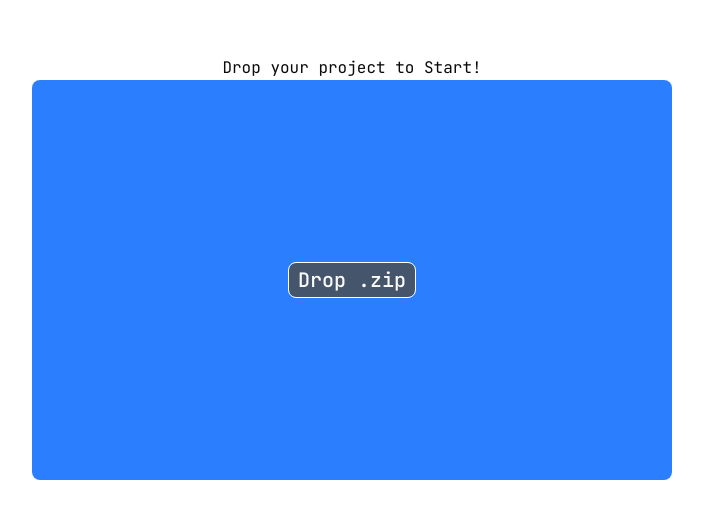
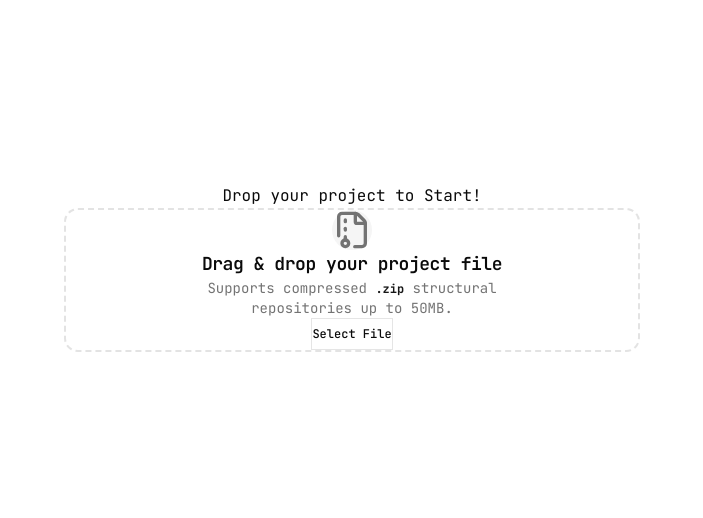
Before and after one commit to Akash5908/RepoAudit.ai, a Next.js app in the folder apps/web/: page / in a window 1280 px wide. Shown: the part 132-650 px from the top of the page, without its empty margins (288-991 px from the left). Built offline with nearby package versions, Linux system fonts and the light colour scheme.

Commit message:
feat: implement FileDropzone component with validation and update dependencies

```diff
--- a/apps/web/app/page.tsx
+++ b/apps/web/app/page.tsx
@@ -1,6 +1,8 @@
+"use client"
 import Image, { type ImageProps } from "next/image";
 import { Button } from "@/components/ui/button";
 import styles from "./page.module.css";
+import { FileDropzone } from "@/components/drop-zone/drop-zone";
 
 type Props = Omit<ImageProps, "src"> & {
   srcLight: string;
@@ -23,15 +25,16 @@ export default function Home() {
     <div className="w-screen h-screen " >
       {/* Container */}
       <main className="flex  w-full h-full flex-col justify-center items-center">
-        <div className="flex justify-center h-auto mb-[0vh]">
+        <div className="flex justify-center h-auto ">
           <h1>Drop your project to Start!</h1>
         </div>
         {/* Dropzone  */}
-        <div className="w-[50vw] h-[50vh] bg-blue-500 rounded-md flex justify-center items-center">
+        {/* <div className="w-[50vw] h-[50vh] bg-blue-500 rounded-md flex justify-center items-center">
           <Button size="lg" className="border border-white rounded-md cursor-pointer w-[10vw] bg-slate-600">
             <span className="text-xl px-[10vw]">Drop .zip</span>
           </Button>
-        </div>
+        </div> */}
+        <FileDropzone onFileAccepted={(file) => console.log(file)} />
       </main>
     </div>
   );
--- /dev/null
+++ b/apps/web/components/drop-zone/drop-zone.tsx
@@ -0,0 +1,92 @@
+"use client";
+
+import React, { useCallback, useState } from "react";
+import { useDropzone } from "react-dropzone";
+import { UploadCloud, FileArchive, AlertCircle } from "lucide-react";
+import { cn } from "@/lib/utils";
+import { Button } from "@/components/ui/button";
+
+interface FileDropzoneProps {
+  onFileAccepted: (file: File) => void;
+  maxSizeInMB?: number;
+}
+
+export function FileDropzone({ onFileAccepted, maxSizeInMB = 50 }: FileDropzoneProps) {
+  const [error, setError] = useState<string | null>(null);
+  const MAX_SIZE = maxSizeInMB * 1024 * 1024;
+
+  const onDrop = useCallback((acceptedFiles: File[], rejectedFiles: any[]) => {
+    setError(null);
+
+    if (rejectedFiles.length > 0) {
+      const reason = rejectedFiles[0].errors[0]?.code;
+      if (reason === "file-too-large") {
+        setError(`File size exceeds the enterprise limit of ${maxSizeInMB}MB.`);
+      } else if (reason === "file-invalid-type") {
+        setError("Invalid file type. Please upload a valid .zip archive.");
+      } else {
+        setError("Something went wrong during file ingestion.");
+      }
+      return;
+    }
+
+    if (acceptedFiles.length > 0) {
+      onFileAccepted(acceptedFiles[0] as File);
+    }
+  }, [onFileAccepted, maxSizeInMB]);
+
+  const { getRootProps, getInputProps, isDragActive } = useDropzone({
+    onDrop,
+    maxFiles: 1,
+    maxSize: MAX_SIZE,
+    accept: {
+      "application/zip": [".zip"],
+      "application/x-zip-compressed": [".zip"],
+    },
+  });
+
+  return (
+    <div className="w-full max-w-xl mx-auto">
+      <div
+        {...getRootProps()}
+        className={cn(
+          "group relative flex flex-col items-center justify-center rounded-xl border-2 border-dashed p-12 text-center transition-all duration-200 cursor-pointer",
+          isDragActive
+            ? "border-primary bg-primary/5 scale-[1.01]"
+            : "border-muted-foreground/20 hover:border-primary/50 bg-background"
+        )}
+      >
+        <input {...getInputProps()} />
+
+        <div className={cn(
+          "mb-4 rounded-full p-4 transition-transform duration-200 group-hover:scale-110",
+          isDragActive ? "bg-primary/10 text-primary" : "bg-muted text-muted-foreground"
+        )}>
+          {isDragActive ? (
+            <UploadCloud className="h-10 w-10 animate-pulse" />
+          ) : (
+            <FileArchive className="h-10 w-10" />
+          )}
+        </div>
+
+        <h3 className="mb-1 text-lg font-semibold tracking-tight">
+          {isDragActive ? "Drop your archive here..." : "Drag & drop your project file"}
+        </h3>
+        <p className="mb-6 text-sm text-muted-foreground max-w-xs">
+          Supports compressed <code className="font-mono text-xs text-primary font-bold">.zip</code> structural repositories up to {maxSizeInMB}MB.
+        </p>
+
+        <Button type="button" variant="outline" className="pointer-events-none">
+          Select File
+        </Button>
+      </div>
+
+      {error && (
+        <div className="mt-4 flex items-center gap-2 rounded-lg bg-destructive/10 p-3 text-sm font-medium text-destructive animate-in fade-in-50 duration-200">
+          <AlertCircle className="h-4 w-4 shrink-0" />
+          <span>{error}</span>
+        </div>
+      )}
+    </div>
+  );
+}
--- a/apps/web/package.json
+++ b/apps/web/package.json
@@ -17,10 +17,12 @@
     "@tailwindcss/postcss": "^4.3.2",
     "class-variance-authority": "^0.7.1",
     "clsx": "^2.1.1",
+    "lucide-react": "^1.23.0",
     "next": "16.2.0",
     "postcss": "^8.5.16",
     "react": "^19.2.0",
     "react-dom": "^19.2.0",
+    "react-dropzone": "^15.0.0",
     "shadcn": "^4.13.0",
     "tailwind-merge": "^3.6.0",
     "tailwindcss": "^4.3.2",
```
Also changed, not shown: 1 other file (tests, documents, lock files or other folders).
